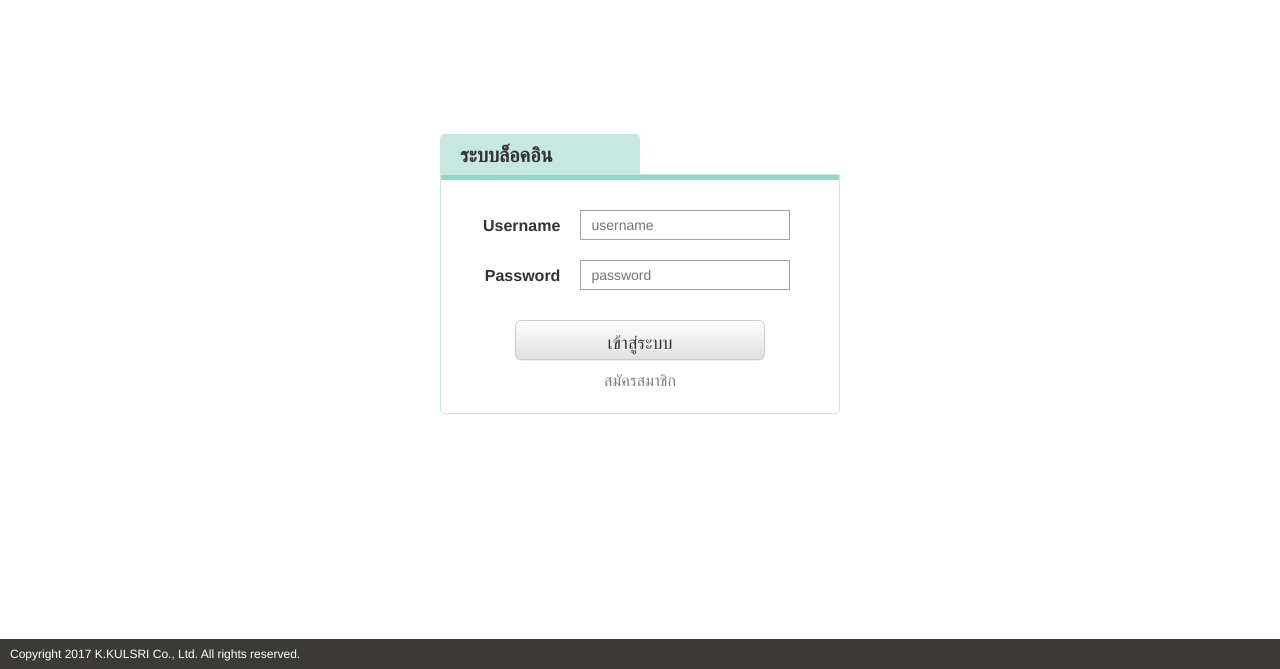
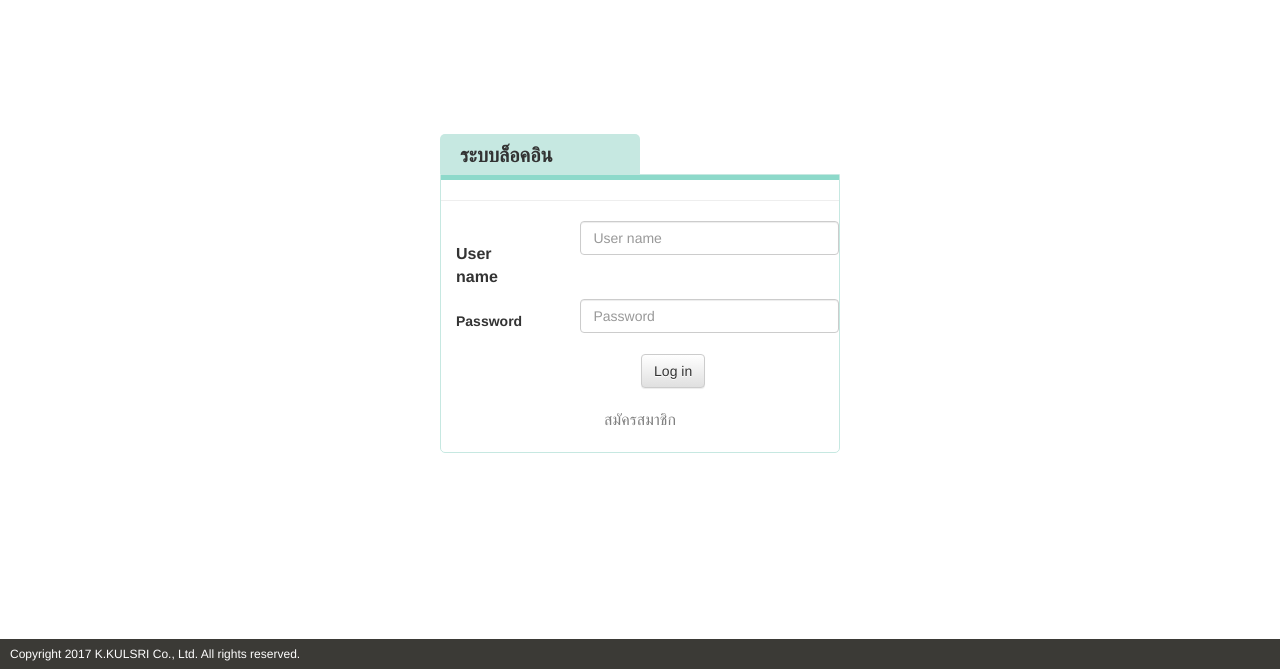
Before and after one commit to K-KulsriSoftware/KKulsri_Hospital, a Django app: template KKulsri_Hospital/app/templates/app/login.html in a window 1280 px wide. Shown: the part 131-800 px from the top of the page. Run offline with Django 3.2, Linux system fonts and the light colour scheme; the template is opened without the code that fills it: values that come from a table or form of the project are taken from there, others are empty; some libraries are stand-ins or nearby versions.

Commit message:
add login forming

```diff
--- a/KKulsri_Hospital/app/templates/app/login.html
+++ b/KKulsri_Hospital/app/templates/app/login.html
@@ -1,10 +1,15 @@
-{% extends "app/layout.html" %}
-
-{% block content %}
-{% load staticfiles %}
+{% extends "app/layout.html" %} {% block content %} {% load staticfiles %}
 <!-- <link rel="stylesheet" href="assets/bootstrap/css/bootstrap.min.css">
     <link rel="stylesheet" href="assets/css/styles.css"> -->
-    <link rel="stylesheet" type="text/css" href="{% static 'app/css/login.css' %}" />
+<link rel="stylesheet" type="text/css" href="{% static 'app/css/login.css' %}" /> {% if user.is_authenticated %}
+<form id="logoutForm" action="/logout" method="post" class="navbar-right">
+    {% csrf_token %}
+    <ul class="nav navbar-nav navbar-right">
+        <li><span class="navbar-brand"> Hello {{ user.username }}!</span></li>
+        <li><a href="javascript:document.getElementById('logoutForm').submit()">Log off</a></li>
+    </ul>
+</form>
+{% else %}
 <div class="box">
     <div class="title-login">
         <label class="text-title-login">ระบบล็อคอิน </label>
@@ -12,31 +17,51 @@
     <div class="box-tab-detail">
         <div class="tab-under-title"></div>
         <div class="dsetail-login">
+            <section id="loginForm">
+                <form action="." method="post" class="form-horizontal">
+                    {% csrf_token %} {% comment %}
+                    <h4>Use a local account to log in.</h4> {% endcomment %}
+                    <hr />
                     <div class="box-username">
                         <div class="title-username">
-                        <label>Username </label>
+                            <label for="id_username" class="col-md-2 control-label">User name</label>
                         </div>
                         <div class="input-username">
-                        <input type="text" placeholder="username" class="value-input-username">
+                            {{ form.username }}
                         </div>
                     </div>
                     <div class="box-password">
                         <div class="title-password">
-                        <label class="text-password">Password </label>
+                            <label for="id_password" class="col-md-2 control-label">Password</label>
                         </div>
                         <div class="input-password">
-                        <input type="text" placeholder="password" class="value-input-password">
+                            {{ form.password }}
                         </div>
                     </div>
                     <div class="box-button-detail">
-                    <button class="btn btn-default btn-lg" type="submit">เข้าสู่ระบบ </button>
+                        <div class="col-md-offset-2 col-md-10">
+                            <input type="hidden" name="next" value="/" />
+                            <input type="submit" value="Log in" class="btn btn-default" />
+                        </div>
                     </div>
                     <div style="text-align:center;font-size:16px;margin-top:5px;">
                         <a href="#" style="color:gray">สมัครสมาชิก</a>
                     </div>
+                    {% if form.errors %}
+                    <br>
+                    <div style="text-align:center;font-size:16px;margin-top:5px;">
+                        <p class="validation-summary-errors">Please enter a correct user name and password.</p>
+                    </div>
+                    {% endif %}
+                </form>
+            </section>
         </div>
     </div>
 </div>
-    <script src="assets/js/jquery.min.js"></script>
-    <script src="assets/bootstrap/js/bootstrap.min.js"></script>
+{% endif %}
+
+<script src="{% static 'app/scripts/jquery.min.js' %}"></script>
+<script src="{% static 'app/scripts/bootstrap.min.js' %}"></script>
+<script src="{% static 'app/scripts/jquery.validate.min.js' %}"></script>
+
 {% endblock %}
```
Also changed, not shown: KKulsri_Hospital/db.sqlite3. Lines whose indentation alone changed are shown as unchanged.
